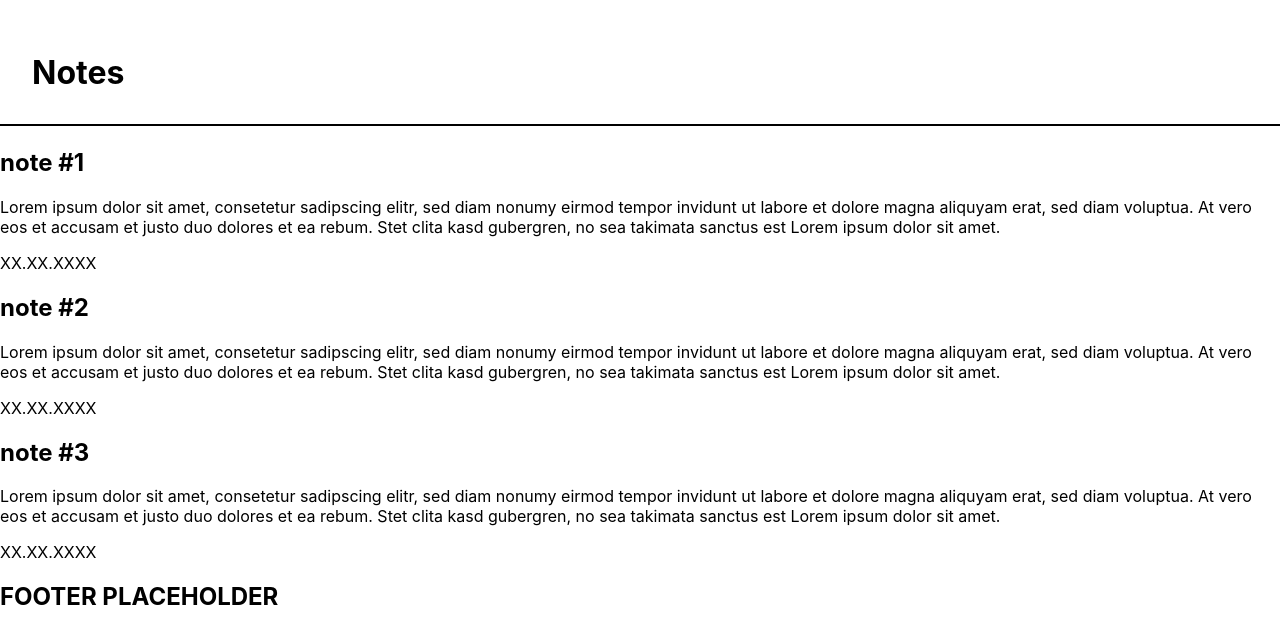
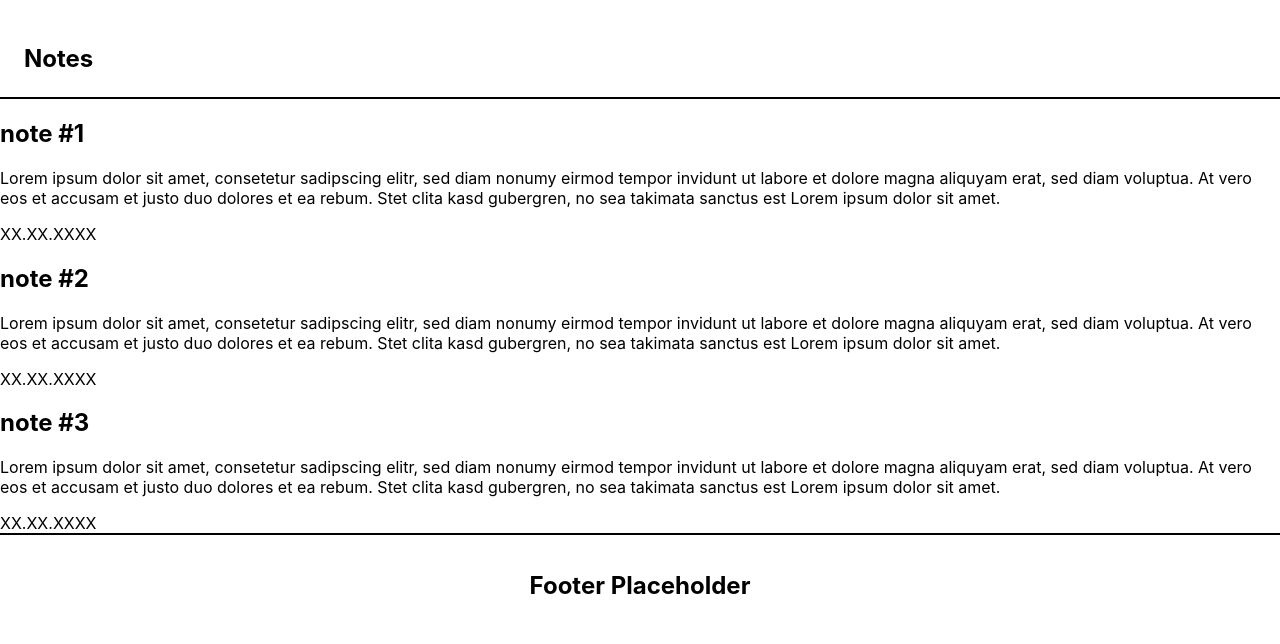
Before and after one commit to yannhn/notes, a React (Create React App) app: page / in a window 1280 px wide. Shown: the top 644 px of the page. Built offline with nearby package versions, Linux system fonts and the light colour scheme.

Commit message:
add footer and simple testing

```diff
--- a/src/components/UI/Footer/Footer.js
+++ b/src/components/UI/Footer/Footer.js
@@ -1,7 +1,9 @@
+import { StyledFooter } from "./Styled";
+
 export default function Footer() {
   return (
-    <>
-      <h2>FOOTER PLACEHOLDER</h2>
-    </>
+    <StyledFooter>
+      <h2>Footer Placeholder</h2>
+    </StyledFooter>
   );
 }
--- a/src/components/UI/Footer/Styled.js
+++ b/src/components/UI/Footer/Styled.js
@@ -0,0 +1,11 @@
+import styled from "styled-components";
+
+const StyledFooter = styled.footer`
+  border-top: 2px solid black;
+  padding: 1em;
+  display: flex;
+  justify-content: center;
+  align-items: center;
+`;
+
+export { StyledFooter };
--- a/src/components/UI/Header/Header.js
+++ b/src/components/UI/Header/Header.js
@@ -2,8 +2,8 @@ import { StyledTitle } from "./Styled";
 
 export default function Header() {
   return (
-    <>
+    <nav>
       <StyledTitle>Notes</StyledTitle>
-    </>
+    </nav>
   );
 }
```
Also changed, not shown: 1 other file (tests, documents, lock files or other folders).
